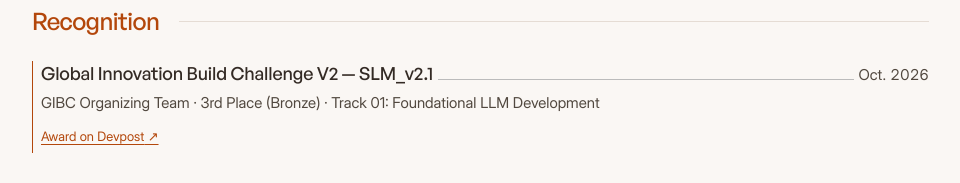
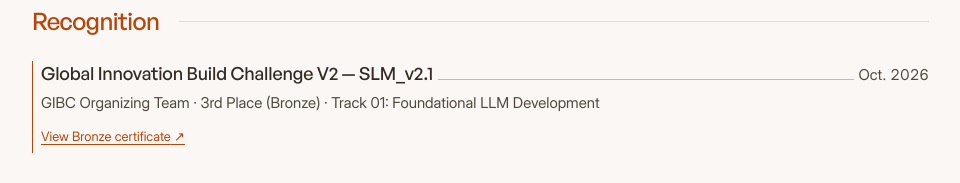
Before and after one commit to davemaxuell/CV, a React (Vite) app: page / in a window 1280 px wide. Shown: the part 4960-5143 px from the top of the page, without its empty margins (296-1256 px from the left). Built offline with nearby package versions, Linux system fonts and the light colour scheme; a web font is replaced by a local one.

Commit message:
Link the official GIBC Bronze certificate

```diff
--- a/src/data/portfolioData.ts
+++ b/src/data/portfolioData.ts
@@ -527,8 +527,8 @@ export const recognitions: RecognitionItem[] = [
     issuer: "GIBC Organizing Team",
     year: "Oct. 2026",
     badge: "3rd Place (Bronze) · Track 01: Foundational LLM Development",
-    sourceUrl: "https://devpost.com/software/slm_v1",
-    sourceLabel: "Award on Devpost"
+    sourceUrl: "https://drive.google.com/file/d/1e1Mr9KybD5GiCZdkcXQ0HNd9Cyi05got/view",
+    sourceLabel: "View Bronze certificate"
   },
   {
     id: "rec-malpyeong-2026",
```
